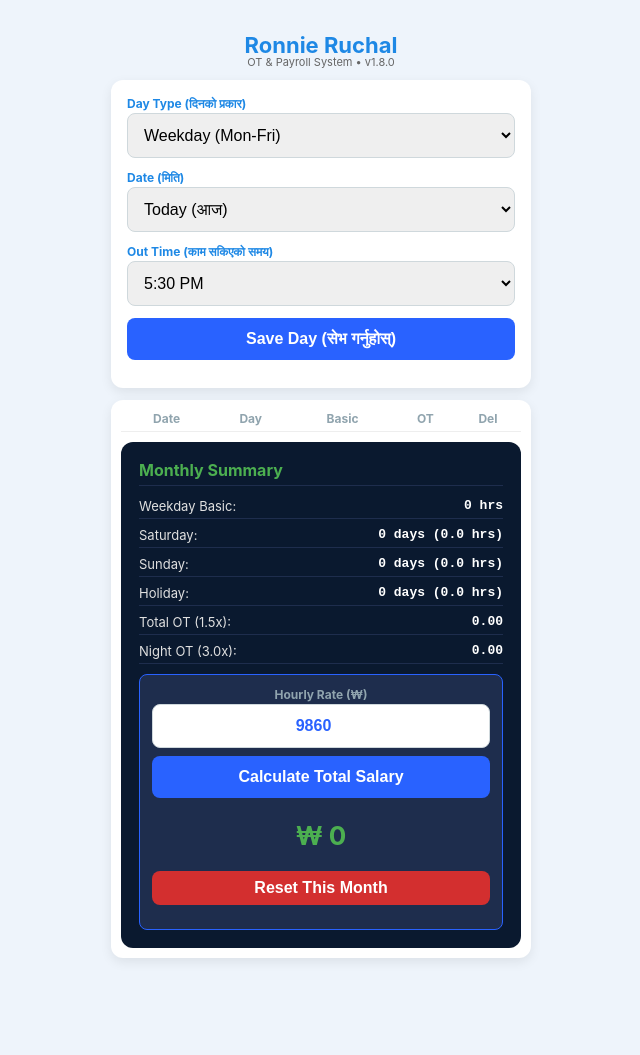
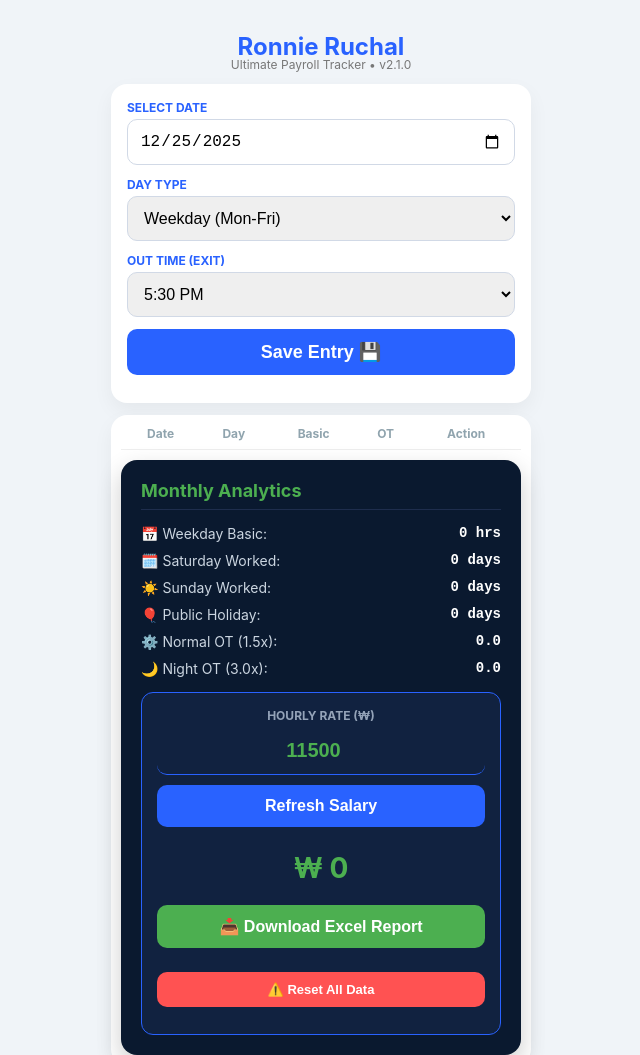
Before and after one commit to smartboy6646-gif/call-brake, a plain HTML site: page index.html in a window 1280 px wide. Shown: the top 1055 px of the page, without its empty margins (319-959 px from the left). Before the commit the page ends 984 px from the top, so only its background shows below. Drawn offline with Linux system fonts and the light colour scheme.

Commit message:
Refactor index.html for version 2.1
Updated title and version in index.html. Enhanced styling and structure for better readability and user experience. Added functionality for exporting data to Excel and improved date handling.

```diff
--- a/index.html
+++ b/index.html
@@ -3,38 +3,50 @@
 <head>
 <meta charset="UTF-8">
 <meta name="viewport" content="width=device-width, initial-scale=1, maximum-scale=1, user-scalable=no">
-<title>Ronnie Ruchal Payroll v1.8</title>
+<title>Ronnie Payroll Ultimate v2.1</title>
 <style>
-body{margin:0;font-family:-apple-system,BlinkMacSystemFont,sans-serif;background:#eef4fb;}
-.container{max-width:420px;margin:auto;padding:14px;}
-h2{text-align:center;color:#1e88e5;margin-bottom:5px;font-size: 22px; font-weight: bold;}
-.card{background:#fff;padding:16px;border-radius:12px;margin-bottom:12px;box-shadow:0 4px 12px rgba(0,0,0,.08);}
-label{font-size:12px;color:#1e88e5;font-weight:bold;display: block; margin-bottom: 2px;}
-select,button,input{width:100%;padding:12px;font-size:16px;border-radius:8px;border:1px solid #cfd8dc;margin-bottom:12px; box-sizing: border-box;}
-button{background:#2962ff;color:#fff;border:none;cursor:pointer;font-weight:bold;}
-button:active{transform: scale(0.98);}
-table{width:100%;border-collapse:collapse;font-size:12px; margin-bottom: 10px;}
-th{color: #90a4ae; text-align: center; border-bottom: 1px solid #eee; padding-bottom: 5px;}
-td{padding:10px 2px; border-bottom: 1px solid #f1f1f1; text-align: center;}
-.red-text{color: #ff5252; font-weight: bold;}
-.report-card{background:#0a192f; color:#fff; padding:18px; border-radius:12px;}
-.report-title{font-size: 16px; font-weight: bold; margin-bottom: 12px; border-bottom: 1px solid #1e2d4d; padding-bottom: 5px; color: #4caf50;}
-.report-line{display: flex; justify-content: space-between; font-size: 13px; margin-bottom: 8px; color: #e0e0e0; border-bottom: 0.5px solid #1e2d4d; padding-bottom: 4px;}
-.report-val{font-weight: bold; color: #fff; font-family: monospace;}
-.salary-box{background: #1e2d4d; padding: 12px; border-radius: 8px; margin-top: 10px; text-align: center; border: 1px solid #2962ff;}
-.total-amt{font-size: 26px; color: #4caf50; font-weight: bold; margin: 10px 0;}
-.red-btn{background: #d32f2f; margin-top: 10px; padding: 8px;}
-.hide{display: none;}
+:root { --primary: #2962ff; --bg: #f0f4f8; --card-bg: #ffffff; --text: #333; --red: #ff5252; --green: #4caf50; }
+body{margin:0;font-family:-apple-system,BlinkMacSystemFont,sans-serif;background:var(--bg);color:var(--text);}
+.container{max-width:420px;margin:auto;padding:12px;}
+h2{text-align:center;color:var(--primary);margin-bottom:2px;font-size: 24px;}
+.card{background:var(--card-bg);padding:16px;border-radius:16px;margin-bottom:12px;box-shadow:0 8px 20px rgba(0,0,0,.05);}
+label{font-size:12px;color:var(--primary);font-weight:bold;display:block;margin-bottom:4px;text-transform:uppercase;}
+select,button,input{width:100%;padding:12px;font-size:16px;border-radius:10px;border:1.5px solid #d1d9e6;margin-bottom:12px;box-sizing:border-box;outline:none;}
+input:focus, select:focus{border-color:var(--primary);}
+button{background:var(--primary);color:#fff;border:none;cursor:pointer;font-weight:bold;transition:0.3s;}
+button:active{transform:scale(0.96);}
+
+/* Table & Stats */
+table{width:100%;border-collapse:collapse;font-size:12px;margin-bottom:10px;}
+th{color:#90a4ae;text-align:center;border-bottom:1px solid #eee;padding-bottom:8px;}
+td{padding:12px 4px;border-bottom:1px solid #f9f9f9;text-align:center;}
+.row-weekend{background-color: #fff5f5;}
+.badge-day{padding:2px 6px;border-radius:4px;font-size:10px;font-weight:bold;color:#fff;}
+
+/* Dark Report Card */
+.report-card{background:#0a192f;color:#fff;padding:20px;border-radius:16px;box-shadow:0 10px 25px rgba(0,0,0,0.2);}
+.report-title{font-size:18px;font-weight:bold;margin-bottom:15px;color:var(--green);border-bottom:1px solid #1e2d4d;padding-bottom:8px;}
+.report-line{display:flex;justify-content:space-between;font-size:14px;margin-bottom:10px;color:#cbd5e0;}
+.report-val{font-weight:bold;color:#fff;font-family:monospace;}
+
+.salary-box{background:#112240;padding:15px;border-radius:12px;margin-top:15px;text-align:center;border:1px solid var(--primary);}
+.total-amt{font-size:28px;color:var(--green);font-weight:bold;margin:12px 0;}
+.green-btn{background:var(--green);margin-top:8px;}
+.red-btn{background:var(--red);margin-top:12px;padding:10px;font-size:13px;}
+.hide{display:none;}
 </style>
 </head>
 <body>
 
 <div class="container">
     <h2>Ronnie Ruchal</h2>
-<p style="text-align:center; margin-top:-8px; font-size:11px; color:#666;">OT & Payroll System • v1.8.0</p>
+    <p style="text-align:center;margin-top:-6px;font-size:12px;color:#777;">Ultimate Payroll Tracker • v2.1.0</p>
 
     <div class="card">
-  <label>Day Type (दिनको प्रकार)</label>
+        <label>Select Date</label>
+        <input type="date" id="inputDate" onchange="autoDetectDay()">
+
+        <label>Day Type</label>
         <select id="dayType" onchange="updateUI()">
             <option value="weekday">Weekday (Mon-Fri)</option>
             <option value="saturday">Saturday</option>
@@ -42,15 +54,8 @@ td{padding:10px 2px; border-bottom: 1px solid #f1f1f1; text-align: center;}
             <option value="holiday">Public Holiday</option>
         </select>
 
-  <label>Date (मिति)</label>
-  <select id="dateOffset">
-    <option value="0">Today (आज)</option>
-    <option value="1">1 day ago</option>
-    <option value="2">2 days ago</option>
-  </select>
-
         <div id="workedBox" class="hide">
-    <label>Worked Today? (काम गरेको हो?)</label>
+            <label>Worked Today?</label>
             <select id="worked" onchange="updateUI()">
                 <option value="yes">Yes (काम गरेको)</option>
                 <option value="no">No (बिदा बसेको)</option>
@@ -58,51 +63,51 @@ td{padding:10px 2px; border-bottom: 1px solid #f1f1f1; text-align: center;}
         </div>
 
         <div id="outBox">
-    <label>Out Time (काम सकिएको समय)</label>
+            <label>Out Time (Exit)</label>
             <select id="outTime"></select>
         </div>
 
-  <button onclick="saveEntry()">Save Day (सेभ गर्नुहोस्)</button>
+        <button onclick="saveEntry()" style="font-size:18px;">Save Entry 💾</button>
     </div>
 
-<div class="card" style="padding: 10px;">
+    <div class="card" style="padding:10px;">
         <table>
             <thead>
-      <tr><th>Date</th><th>Day</th><th>Basic</th><th>OT</th><th>Del</th></tr>
+                <tr><th>Date</th><th>Day</th><th>Basic</th><th>OT</th><th>Action</th></tr>
             </thead>
             <tbody id="historyBody"></tbody>
         </table>
 
         <div class="report-card">
-    <div class="report-title">Monthly Summary</div>
-    <div class="report-line"><span>Weekday Basic:</span><span class="report-val" id="totalBasicHrs">0</span></div>
-
-    <div class="report-line"><span>Saturday:</span><span class="report-val" id="satStats">0 days (0 hrs)</span></div>
-    <div class="report-line"><span>Sunday:</span><span class="report-val" id="sunStats">0 days (0 hrs)</span></div>
-    <div class="report-line"><span>Holiday:</span><span class="report-val" id="holStats">0 days (0 hrs)</span></div>
-
-    <div class="report-line"><span>Total OT (1.5x):</span><span class="report-val" id="totalNormalOt">0.00</span></div>
-    <div class="report-line"><span>Night OT (3.0x):</span><span class="report-val" id="totalNightOt">0.00</span></div>
+            <div class="report-title">Monthly Analytics</div>
+            <div class="report-line"><span>📅 Weekday Basic:</span><span class="report-val" id="totalBasicHrs">0</span></div>
+            <div class="report-line"><span>🗓️ Saturday Worked:</span><span class="report-val" id="satStats">0 days</span></div>
+            <div class="report-line"><span>☀️ Sunday Worked:</span><span class="report-val" id="sunStats">0 days</span></div>
+            <div class="report-line"><span>🎈 Public Holiday:</span><span class="report-val" id="holStats">0 days</span></div>
+            <div class="report-line"><span>⚙️ Normal OT (1.5x):</span><span class="report-val" id="totalNormalOt">0.00</span></div>
+            <div class="report-line"><span>🌙 Night OT (3.0x):</span><span class="report-val" id="totalNightOt">0.00</span></div>
 
             <div class="salary-box">
-      <label style="color:#90a4ae">Hourly Rate (₩)</label>
-      <input type="number" id="hourlyRate" value="9860" style="margin-bottom: 8px; text-align: center; color: #2962ff; font-weight: bold;">
-      <button onclick="calculateSalary()">Calculate Total Salary</button>
+                <label style="color:#94a3b8">Hourly Rate (₩)</label>
+                <input type="number" id="hourlyRate" value="11500" style="margin-bottom:10px;text-align:center;color:var(--green);font-size:20px;font-weight:bold;background:transparent;border:none;border-bottom:1px solid #2962ff;">
+                <button onclick="calculateSalary()">Refresh Salary</button>
                 <div class="total-amt">₩ <span id="finalSalary">0</span></div>
-      <button class="red-btn" onclick="resetAll()">Reset This Month</button>
+                <button class="green-btn" onclick="exportToExcel()">📥 Download Excel Report</button>
+                <button class="red-btn" onclick="resetAll()">⚠️ Reset All Data</button>
             </div>
         </div>
     </div>
 </div>
 
 <script>
-const STORE_KEY="ronnie_payroll_v1.8";
+const STORE_KEY="ronnie_ultimate_v2.1";
 let entries=JSON.parse(localStorage.getItem(STORE_KEY)||"[]");
 
 const weekdayTimes=["5:30 PM","6:00 PM","6:30 PM","7:00 PM","7:30 PM","8:00 PM","8:30 PM","9:00 PM","9:30 PM","10:00 PM","10:30 PM","11:00 PM","11:30 PM","12:00 AM"];
 const weekendTimes=["5:30 PM","6:00 PM","6:30 PM","7:00 PM","7:30 PM","8:00 PM","8:30 PM","9:00 PM"];
 
 function timeToMins(t) {
+    if(!t) return 1050;
     let [time, mod] = t.split(' ');
     let [h, m] = time.split(':');
     h = parseInt(h);
@@ -112,12 +117,29 @@ function timeToMins(t) {
     return (mins === 0) ? 1440 : mins;
 }
 
+function setInitialDate() {
+    const today = new Date().toISOString().split('T')[0];
+    document.getElementById('inputDate').value = today;
+    autoDetectDay();
+}
+
+function autoDetectDay() {
+    let dateVal = document.getElementById("inputDate").value;
+    if(!dateVal) return;
+    let d = new Date(dateVal);
+    let dayNum = d.getDay();
+    let daySelect = document.getElementById("dayType");
+    if(dayNum === 0) daySelect.value = "sunday";
+    else if(dayNum === 6) daySelect.value = "saturday";
+    else daySelect.value = "weekday";
+    updateUI();
+}
+
 function updateUI(){
     let day=document.getElementById("dayType").value;
     let worked=document.getElementById("worked").value;
     let out=document.getElementById("outTime");
     out.innerHTML="";
-
     let currentTimes = (day === "weekday") ? weekdayTimes : weekendTimes;
     currentTimes.forEach(t=>{ let o=document.createElement("option"); o.value=t; o.text=t; out.appendChild(o); });
 
@@ -132,31 +154,25 @@ function updateUI(){
 }
 
 function saveEntry(){
-  let day=document.getElementById("dayType").value;
-  let off=parseInt(document.getElementById("dateOffset").value);
-  let d=new Date(); d.setDate(d.getDate()-off);
-  let date=d.toISOString().slice(0,10);
+    let date = document.getElementById("inputDate").value;
+    let day = document.getElementById("dayType").value;
+    if(entries.find(e=>e.date===date)) return alert("Data for this date already exists!");
 
-  if(entries.find(e=>e.date===date)) return alert("Data exists!");
-
-  let outVal = document.getElementById("outTime").value;
+    let outVal = document.getElementById("outTime").value || "5:30 PM";
     let workedVal = (day==="weekday") ? "yes" : document.getElementById("worked").value;
-
     let normalOt = 0, nightOt = 0, basicHrs = 0;
 
     if(day === "weekday") {
         basicHrs = 8;
-    if(workedVal === "yes") {
         let outMins = timeToMins(outVal);
         normalOt = Math.max(0, (Math.min(outMins, 1320) - 1050) / 60);
         nightOt = Math.max(0, (outMins - 1320) / 60);
-    }
     } else {
         if(day === "sunday") basicHrs = 8;
         if(workedVal === "yes") {
             let outMins = timeToMins(outVal);
-      let extraOtAfterFiveThirty = Math.max(0, (Math.min(outMins, 1320) - 1050) / 60);
-      normalOt = 8 + extraOtAfterFiveThirty;
+            let extraOt = Math.max(0, (Math.min(outMins, 1320) - 1050) / 60);
+            normalOt = 8 + extraOt;
             nightOt = Math.max(0, (outMins - 1320) / 60);
         }
     }
@@ -170,56 +186,64 @@ function saveEntry(){
 function calculateSalary() {
     let rate = parseFloat(document.getElementById("hourlyRate").value) || 0;
     let totalPay = 0;
-
     entries.forEach(e => {
         let dayPay = (e.basicHrs * rate);
-    if (e.worked === "yes") {
-      dayPay += (e.normalOt * rate * 1.5) + (e.nightOt * rate * 3.0);
-    }
+        if (e.worked === "yes") dayPay += (e.normalOt * rate * 1.5) + (e.nightOt * rate * 3.0);
         totalPay += dayPay;
     });
     document.getElementById("finalSalary").innerText = Math.round(totalPay).toLocaleString();
 }
 
+function exportToExcel() {
+    if(entries.length === 0) return alert("No data to export!");
+    let csv = "Date,Day Type,Basic Hours,OT Hours,Night Hours,Status\n";
+    entries.forEach(e => {
+        csv += `${e.date},${e.day},${e.basicHrs},${e.normalOt},${e.nightOt},${e.worked}\n`;
+    });
+    let blob = new Blob([csv], { type: 'text/csv' });
+    let url = window.URL.createObjectURL(blob);
+    let a = document.createElement('a');
+    a.href = url;
+    a.download = `Ronnie_Salary_Report_${new Date().toISOString().slice(0,7)}.csv`;
+    a.click();
+}
+
 function renderHistory(){
     let body=document.getElementById("historyBody");
     body.innerHTML="";
-  let wBasic=0, nOT=0, niOT=0;
-  let satD=0, satH=0, sunD=0, sunH=0, holD=0, holH=0;
+    let wB=0, nOT=0, niOT=0, sD=0, suD=0, hD=0;
 
     entries.forEach((e,i)=>{
-    if(e.day==="weekday") wBasic += e.basicHrs;
+        if(e.day==="weekday") wB += e.basicHrs;
+        if(e.worked==="yes"){
+            if(e.day==="saturday") sD++;
+            else if(e.day==="sunday") suD++;
+            else if(e.day==="holiday") hD++;
+        }
+        nOT += e.normalOt; niOT += e.nightOt;
 
-    if(e.worked==="yes"){
-        if(e.day==="saturday") { satD++; satH += (e.normalOt + e.nightOt); }
-        else if(e.day==="sunday") { sunD++; sunH += (e.normalOt + e.nightOt); }
-        else if(e.day==="holiday") { holD++; holH += (e.normalOt + e.nightOt); }
+        let tr=document.createElement("tr");
+        if(e.day !== 'weekday') tr.className = "row-weekend";
+        tr.innerHTML=`<td>${e.date.slice(5)}</td>
+                      <td class="${e.day!=='weekday'?'red-text':''}">${e.day.toUpperCase()}</td>
+                      <td>${e.basicHrs}</td>
+                      <td style="font-weight:bold; color:${(e.normalOt+e.nightOt)>0?'#2962ff':''}">${(e.normalOt+e.nightOt).toFixed(1)}</td>
+                      <td><button style="background:none;color:red;font-size:18px;width:auto;margin:0;" onclick="delEntry(${i})">🗑️</button></td>`;
+        body.appendChild(tr);
+    });
+    document.getElementById("totalBasicHrs").innerText = wB + " hrs";
+    document.getElementById("satStats").innerText = sD + " days";
+    document.getElementById("sunStats").innerText = suD + " days";
+    document.getElementById("holStats").innerText = hD + " days";
+    document.getElementById("totalNormalOt").innerText = nOT.toFixed(1);
+    document.getElementById("totalNightOt").innerText = niOT.toFixed(1);
+    calculateSalary();
 }
 
-    nOT += e.normalOt;
-    niOT += e.nightOt;
+function delEntry(i){ if(confirm("Are you sure you want to delete this entry?")){ entries.splice(i,1); localStorage.setItem(STORE_KEY, JSON.stringify(entries)); renderHistory(); } }
+function resetAll(){ if(confirm("WARNING: This will delete ALL data for this month. Continue?")){ entries=[]; localStorage.setItem(STORE_KEY,"[]"); renderHistory(); } }
 
-    let tr=document.createElement("tr");
-    tr.innerHTML=`<td>${e.date.slice(5)}</td>
-                  <td class="${e.day!=='weekday'?'red-text':''}">${e.day}</td>
-                  <td>${e.basicHrs}</td>
-                  <td class="${(e.normalOt+e.nightOt)>0?'red-text':''}">${(e.normalOt+e.nightOt).toFixed(1)}</td>
-                  <td><button style="background:none; color:red; border:none; font-weight:bold;" onclick="delEntry(${i})">X</button></td>`;
-    body.appendChild(tr);
-  });
-
-  document.getElementById("totalBasicHrs").innerText = wBasic + " hrs";
-  document.getElementById("satStats").innerText = satD + " days (" + satH.toFixed(1) + " hrs)";
-  document.getElementById("sunStats").innerText = sunD + " days (" + sunH.toFixed(1) + " hrs)";
-  document.getElementById("holStats").innerText = holD + " days (" + holH.toFixed(1) + " hrs)";
-  document.getElementById("totalNormalOt").innerText = nOT.toFixed(2);
-  document.getElementById("totalNightOt").innerText = niOT.toFixed(2);
-}
-
-function delEntry(i){ if(confirm("Delete?")){ entries.splice(i,1); localStorage.setItem(STORE_KEY, JSON.stringify(entries)); renderHistory(); } }
-function resetAll(){ if(confirm("Reset?")){ entries=[]; localStorage.setItem(STORE_KEY,"[]"); renderHistory(); } }
-
-updateUI(); renderHistory();
+setInitialDate(); renderHistory();
 </script>
 </body>
 </html>
```
Lines whose indentation alone changed are shown as unchanged.
